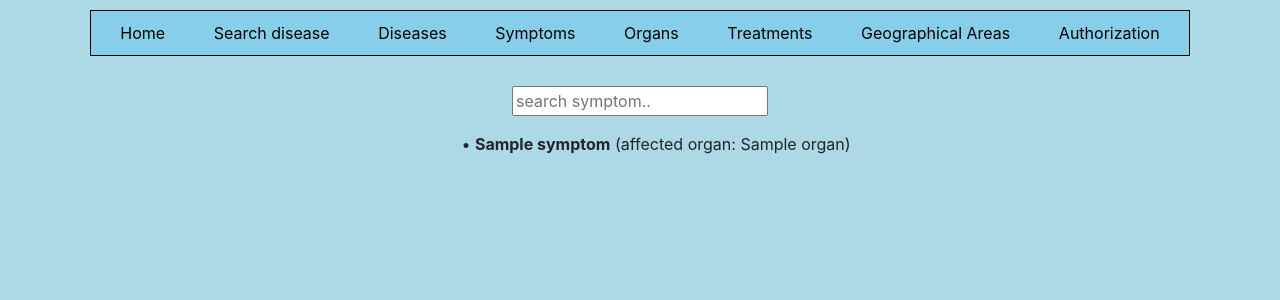
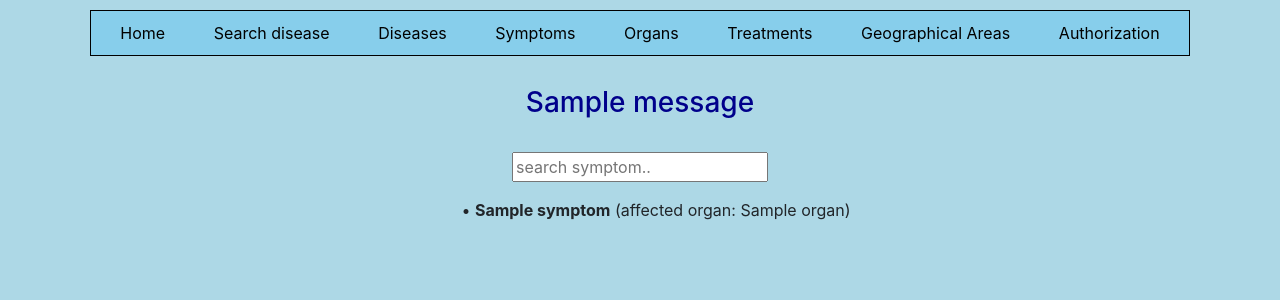
Before and after one commit to nikolska/Medical_reference_book, a Django app: page /symptoms/ in a window 1280 px wide. Shown: the top 300 px of the page. Run offline with Django 3.2, Linux system fonts and the light colour scheme; tables that the repository leaves empty hold one stand-in row (values such as "Sample post"); one stand-in notice (Sample message) is shown; some libraries are stand-ins or nearby versions.

Commit message:
add messages to create forms, create new directory - tests

```diff
--- a/medical_app/main_app/templates/symptoms_list.html
+++ b/medical_app/main_app/templates/symptoms_list.html
@@ -5,6 +5,12 @@
 
 
 {% block content %}
+
+{% if messages %}
+    {% for message in messages %}
+        <h3 style="color: darkblue" align="center">{{ message }}</h3><br>
+    {% endfor %}
+{% endif %}
 
 <div class="symptoms-view">
     <div>
--- a/medical_app/main_app/templates/treatments_list.html
+++ b/medical_app/main_app/templates/treatments_list.html
@@ -5,6 +5,12 @@
 
 
 {% block content %}
+
+{% if messages %}
+    {% for message in messages %}
+        <h3 style="color: darkblue" align="center">{{ message }}</h3><br>
+    {% endfor %}
+{% endif %}
 
 {% if request.user.is_authenticated %}
     {% if request.user|has_group:"Doctors" %}
--- a/medical_app/main_app/views.py
+++ b/medical_app/main_app/views.py
@@ -1,10 +1,10 @@
 from formtools.preview import FormPreview
 from formtools.wizard.views import WizardView, SessionWizardView
 
-from django.contrib import messages
 from django.contrib.auth.mixins import PermissionRequiredMixin, UserPassesTestMixin
 from django.contrib.auth.models import Group, Permission
 from django.contrib.auth.views import PasswordChangeView
+from django.contrib.messages.views import SuccessMessageMixin
 from django.http import HttpResponseRedirect
 from django.shortcuts import get_object_or_404, render
 from django.urls import reverse, reverse_lazy
@@ -63,15 +63,15 @@ class DiseasesListView(ListView):
     template_name = 'diseases_list.html'
 
 
-class DiseaseSearchView(FormView, ListView):
+class DiseaseSearchView(FormView):
     """ Searching for disease by symptoms and affected organs. """
 
     model = Disease
     template_name = 'search_disease.html'
     form_class = DiseaseSearchForm
 
-    def post(self, request):
-        """Filter DB to search objects and redirect URL."""
+    def post(self, request, *args, **kwargs):
+        """Filter DB to search objects and redirect URL with found diseases."""
 
         symptoms = request.POST.getlist('symptoms')
         organs = request.POST.getlist('affected_organs')
@@ -162,25 +162,27 @@ class RegistrationView(FormView):
         return HttpResponseRedirect(self.get_success_url())
 
 
-class SymptomsListView(CreateView, ListView):
+class SymptomsListView(SuccessMessageMixin, CreateView, ListView):
     """ Page with all symptoms from DB. """
 
     model = Symptom
     object_list = Symptom.objects.all()
     form_class = SymptomCreateForm
+    context_object_name = 'symptoms'
     template_name = 'symptoms_list.html'
-    context_object_name = 'symptoms'
+    success_message = "New symptom %(name)s successfully created!"
     success_url = reverse_lazy('symptoms_list')
 
 
-class TreatmentsListView(CreateView, ListView):
+class TreatmentsListView(SuccessMessageMixin, CreateView, ListView):
     """ Page with all treatments from DB. """
 
     model = Treatment
     object_list = Treatment.objects.all()
     form_class = TreatmentsCreateForm
+    context_object_name = 'treatments'
     template_name = 'treatments_list.html'
-    context_object_name = 'treatments'
+    success_message = "New treatment %(treatment)s successfully created!"
     success_url = reverse_lazy('treatments_list')
 
 
```
Also changed, not shown: medical_app/main_app/tests/conftest.py (renamed from medical_app/conftest.py, +6 -0 lines), medical_app/main_app/tests/tests.py (renamed from medical_app/main_app/tests.py, +37 -5 lines), medical_app/main_app/tests/__init__.py (added).
